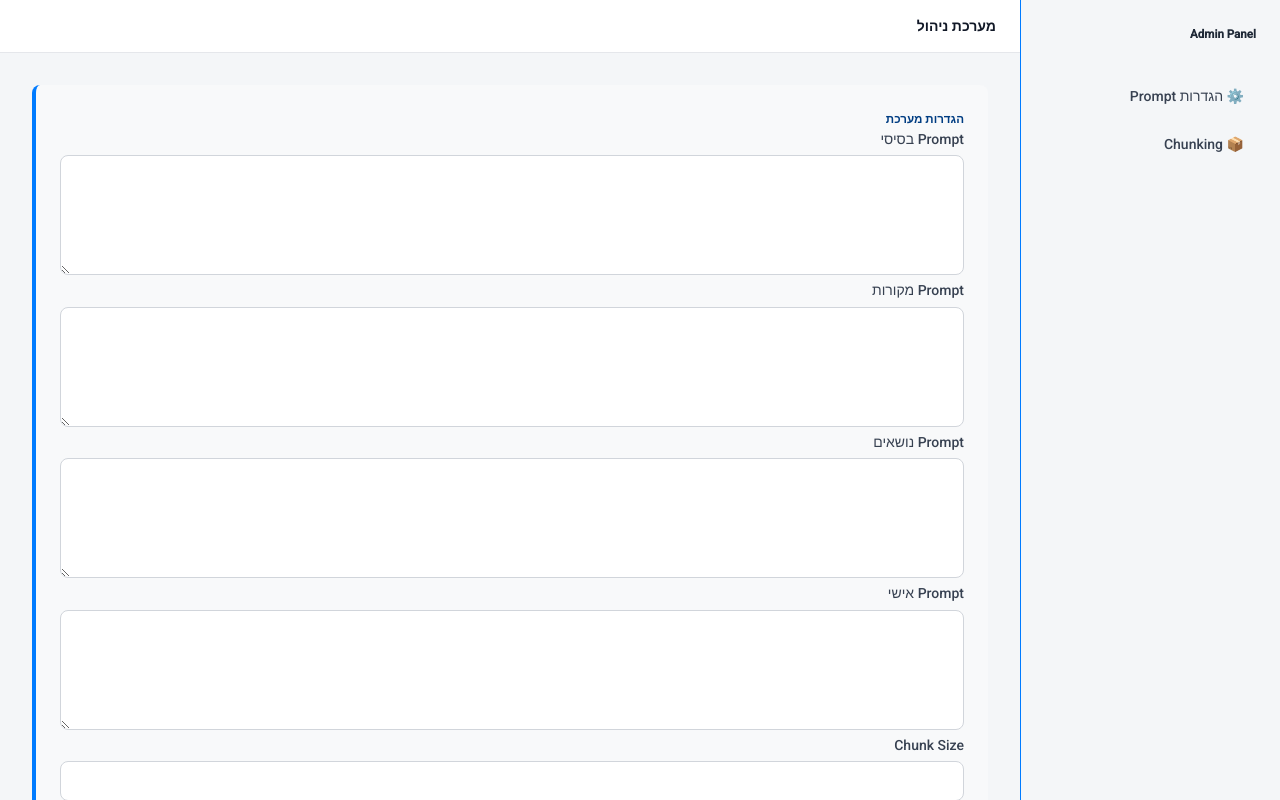
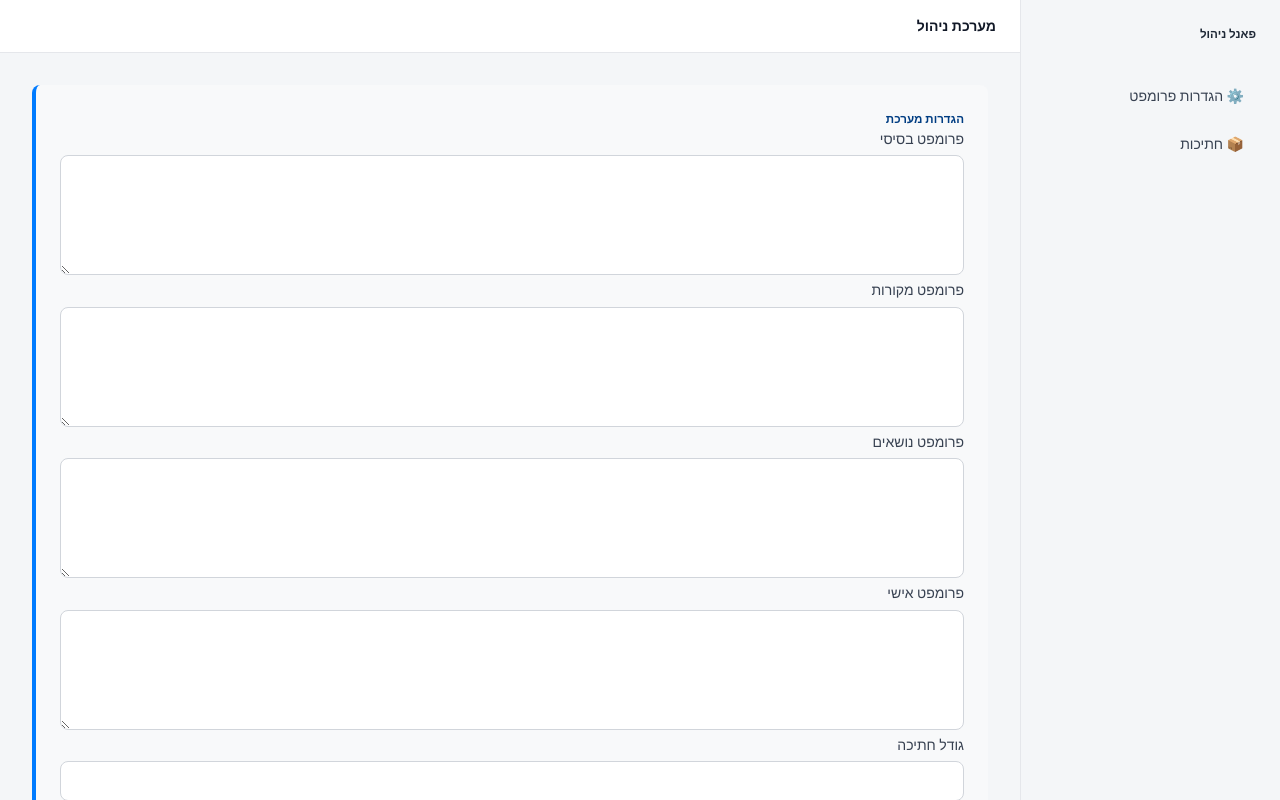
Before and after one commit to dvora-wa/torah-index-frontend, an Angular app: page /admin/form in a window 1280 px wide. Shown: the top 800 px of the page. Built offline with nearby package versions, Linux system fonts and the light colour scheme.

Commit message:
ui: update admin panel labels and styling

```diff
--- a/src/app/admin/layout/admin-layout.component.html
+++ b/src/app/admin/layout/admin-layout.component.html
@@ -2,14 +2,14 @@
 
   <!-- Sidebar -->
   <aside class="sidebar">
-    <h5 class="sidebar-title">Admin Panel</h5>
+    <h5 class="sidebar-title">פאנל ניהול</h5>
 
     <a routerLink="/admin/form" class="sidebar-link">
-      ⚙️ הגדרות Prompt
+      ⚙️ הגדרות פרומפט
     </a>
 
     <a routerLink="/admin/chunks" class="sidebar-link">
-      📦 Chunking
+      📦 חתיכות
     </a>
   </aside>
 
--- a/src/app/admin/layout/admin-layout.component.scss
+++ b/src/app/admin/layout/admin-layout.component.scss
@@ -11,7 +11,7 @@
   width: 260px;
   flex-shrink: 0;
   background-color: #f4f6f8;
-  border-left: 1px solid #007bff;
+  border-left: 1px solid #e5e7eb;
   padding: 1.5rem;
 }
 
--- a/src/app/admin/pages/chunk-settings/chunk-settings.component.html
+++ b/src/app/admin/pages/chunk-settings/chunk-settings.component.html
@@ -1,7 +1,7 @@
 <div [formGroup]="formGroup" class="row g-3">
 
   <div class="col-md-6">
-    <label class="form-label">Chunk Size</label>
+    <label class="form-label">גודל חתיכה</label>
     <input
       type="number"
       class="form-control"
@@ -10,7 +10,7 @@
   </div>
 
   <div class="col-md-6">
-    <label class="form-label">Overlap</label>
+    <label class="form-label">חפיפה</label>
     <input
       type="number"
       class="form-control"
--- a/src/app/admin/pages/prompt-editor/prompt-editor.component.html
+++ b/src/app/admin/pages/prompt-editor/prompt-editor.component.html
@@ -1,22 +1,22 @@
 <div [formGroup]="formGroup" class="row g-3">
 
   <div class="col-12">
-    <label class="form-label">Prompt בסיסי</label>
+    <label class="form-label">פרומפט בסיסי</label>
     <textarea class="form-control" rows="4" formControlName="basicPrompt"></textarea>
   </div>
 
   <div class="col-12">
-    <label class="form-label">Prompt מקורות</label>
+    <label class="form-label">פרומפט מקורות</label>
     <textarea class="form-control" rows="3" formControlName="sources"></textarea>
   </div>
 
   <div class="col-12">
-    <label class="form-label">Prompt נושאים</label>
+    <label class="form-label">פרומפט נושאים</label>
     <textarea class="form-control" rows="3" formControlName="topics"></textarea>
   </div>
 
   <div class="col-12">
-    <label class="form-label">Prompt אישי</label>
+    <label class="form-label">פרומפט אישי</label>
     <textarea class="form-control" rows="3" formControlName="personal"></textarea>
   </div>
 
```
